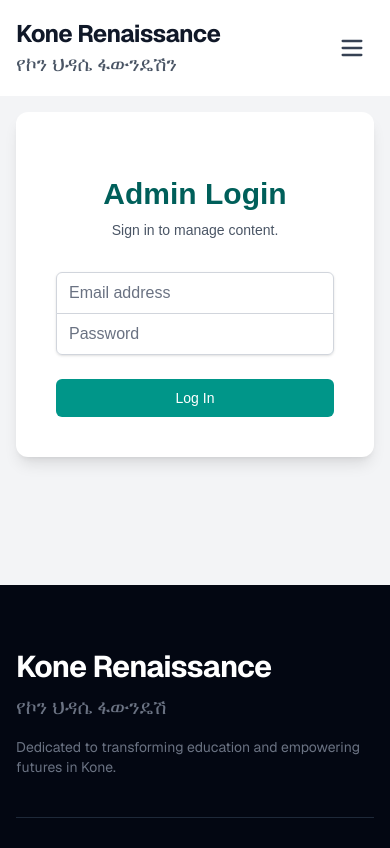
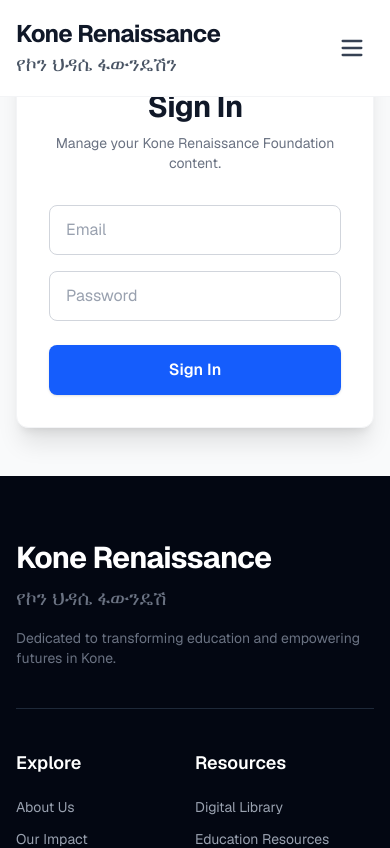
Before and after one commit to solowon27/krf, a Next.js app in the folder client/: page /login in a window 390 px wide. Shown: the top 848 px of the page. Built offline with nearby package versions, Linux system fonts and the light colour scheme; no server answers.

Commit message:
responsive test 3

```diff
--- a/client/components/Header.tsx
+++ b/client/components/Header.tsx
@@ -140,9 +140,9 @@ export default function Header({ className }: HeaderProps) {
                 <Link href="/login" className="text-gray-700 hover:text-gray-900 transition-colors duration-300 font-medium text-lg">
                   Login
                 </Link>
-                <Link href="/signup" className="text-gray-700 hover:text-gray-900 transition-colors duration-300 font-medium text-lg">
+                {/* <Link href="/signup" className="text-gray-700 hover:text-gray-900 transition-colors duration-300 font-medium text-lg">
                   Sign Up
-                </Link>
+                </Link> */}
               </>
             )}
 
@@ -257,11 +257,11 @@ export default function Header({ className }: HeaderProps) {
                   Login
                 </Link>
               </motion.div>
-              <motion.div variants={mobileLinkVariants}>
+              {/* <motion.div variants={mobileLinkVariants}>
                 <Link href="/signup" onClick={() => setIsMenuOpen(false)} className="block text-4xl font-bold text-white hover:text-gray-300 transition-colors duration-300 py-2">
                   Sign Up
                 </Link>
-              </motion.div>
+              </motion.div> */}
             </>
           )}
 
--- a/client/src/app/login/page.tsx
+++ b/client/src/app/login/page.tsx
@@ -1,3 +1,4 @@
+// app/login/page.tsx
 'use client';
 
 import { useMutation, gql } from '@apollo/client';
@@ -44,22 +45,29 @@ export default function LoginPage() {
 
   return (
     // Outer container for the entire page layout: header, main content, footer
-    <div className="min-h-screen py-16 flex flex-col bg-gray-100">
-      <Header /> {/* Add Header here */}
+    // Uses flex-col to stack header, main, footer vertically.
+    // min-h-screen ensures it takes full viewport height.
+    // bg-gray-50 for a very subtle off-white background, typical of Apple's clean aesthetic.
+    <div className="min-h-screen flex flex-col bg-gray-50 text-gray-900 font-sans antialiased">
+      <Header className="relative z-20" /> {/* Ensure Header can accept className */}
 
       {/* Main content area, uses flex-grow to take up available space and push footer down */}
-      <main className="flex-grow flex items-center justify-center px-4 sm:px-6 lg:px-8 py-12">
-        <div className="max-w-md w-full space-y-8 p-10 bg-white rounded-xl mb-20 shadow-lg"> {/* Enhanced shadow and rounded */}
+      {/* Centered flex container for the login card */}
+      <main className="flex-grow flex items-center justify-center px-4 sm:px-6 lg:px-8 py-12 md:py-20">
+        {/* Login Card Container */}
+        <div className="max-w-sm w-full p-8 md:p-10 bg-white rounded-xl shadow-xl border border-gray-100 space-y-6 md:space-y-8">
           <div>
-            <h2 className="mt-6 text-center text-3xl font-extrabold text-teal-800"> {/* Teal heading */}
-              Admin Login
+            {/* Main Heading - Clean, dark text, similar to Apple's headings */}
+            <h2 className="mt-2 text-center text-3xl md:text-4xl font-bold text-gray-900 tracking-tight">
+              Sign In
             </h2>
-            <p className="mt-2 text-center text-sm text-gray-600">
-              Sign in to manage content.
+            {/* Sub-text - Lighter gray for secondary information */}
+            <p className="mt-2 text-center text-sm text-gray-500">
+              Manage your Kone Renaissance Foundation content.
             </p>
           </div>
           <form className="mt-8 space-y-6" onSubmit={handleSubmit}>
-            <div className="rounded-md shadow-sm -space-y-px">
+            <div className="space-y-4"> {/* Increased space between input fields */}
               <div>
                 <label htmlFor="email-address" className="sr-only">Email address</label>
                 <input
@@ -68,8 +76,9 @@ export default function LoginPage() {
                   type="email"
                   autoComplete="email"
                   required
-                  className="appearance-none rounded-none relative block w-full px-3 py-2 border border-gray-300 placeholder-gray-500 text-gray-900 rounded-t-md focus:outline-none focus:ring-amber-500 focus:border-amber-500 focus:z-10 sm:text-sm"
-                  placeholder="Email address"
+                  // Apple-like input styling: full rounded, subtle border, clean focus state
+                  className="appearance-none block w-full px-4 py-3 border border-gray-300 placeholder-gray-400 text-gray-900 rounded-lg focus:outline-none focus:ring-2 focus:ring-blue-500 focus:border-blue-500 transition-all duration-200 sm:text-base"
+                  placeholder="Email"
                   value={form.email}
                   onChange={(e) => setForm({ ...form, email: e.target.value })}
                 />
@@ -80,9 +89,10 @@ export default function LoginPage() {
                   id="password"
                   name="password"
                   type="password"
-                  autoComplete="current-password" // Important for password managers
+                  autoComplete="current-password"
                   required
-                  className="appearance-none rounded-none relative block w-full px-3 py-2 border border-gray-300 placeholder-gray-500 text-gray-900 rounded-b-md focus:outline-none focus:ring-amber-500 focus:border-amber-500 focus:z-10 sm:text-sm"
+                  // Consistent input styling
+                  className="appearance-none block w-full px-4 py-3 border border-gray-300 placeholder-gray-400 text-gray-900 rounded-lg focus:outline-none focus:ring-2 focus:ring-blue-500 focus:border-blue-500 transition-all duration-200 sm:text-base"
                   placeholder="Password"
                   value={form.password}
                   onChange={(e) => setForm({ ...form, password: e.target.value })}
@@ -93,12 +103,26 @@ export default function LoginPage() {
             <div>
               <button
                 type="submit"
-                className={`group relative w-full flex justify-center py-2 px-4 border border-transparent text-sm font-medium rounded-md text-white ${
-                  loading ? 'bg-teal-400 cursor-not-allowed' : 'bg-teal-600 hover:bg-teal-700'
-                } focus:outline-none focus:ring-2 focus:ring-offset-2 focus:ring-teal-500 transition-colors duration-300`}
+                // Apple-like button styling: primary blue, rounded, subtle shadow, smooth hover
+                className={`w-full flex justify-center py-3 px-4 border border-transparent text-base font-semibold rounded-lg shadow-sm
+                  ${loading
+                    ? 'bg-blue-400 cursor-not-allowed'
+                    : 'bg-blue-600 hover:bg-blue-700 active:bg-blue-800' // Added active state for click feedback
+                  }
+                  text-white focus:outline-none focus:ring-2 focus:ring-offset-2 focus:ring-blue-500 transition-all duration-200 transform hover:scale-[1.005]`}
                 disabled={loading} // Disable button while loading
               >
-                {loading ? 'Logging In...' : 'Log In'} {/* Change text based on loading state */}
+                {loading ? (
+                  <span className="flex items-center">
+                    <svg className="animate-spin -ml-1 mr-3 h-5 w-5 text-white" xmlns="http://www.w3.org/2000/svg" fill="none" viewBox="0 0 24 24">
+                      <circle className="opacity-25" cx="12" cy="12" r="10" stroke="currentColor" strokeWidth="4"></circle>
+                      <path className="opacity-75" fill="currentColor" d="M4 12a8 8 0 018-8V0C5.373 0 0 5.373 0 12h4zm2 5.291A7.962 7.962 0 014 12H0c0 3.042 1.135 5.824 3 7.938l3-2.647z"></path>
+                    </svg>
+                    Logging In...
+                  </span>
+                ) : (
+                  'Sign In' // Changed button text to "Sign In"
+                )}
               </button>
             </div>
 
@@ -111,7 +135,7 @@ export default function LoginPage() {
         </div>
       </main>
 
-      <Footer /> {/* Add Footer here */}
+      <Footer /> {/* Footer remains as is, assumed to be part of the full page layout */}
     </div>
   );
 }
--- a/client/src/app/signup/page.tsx
+++ b/client/src/app/signup/page.tsx
@@ -1,3 +1,4 @@
+// app/admin-signup/page.tsx
 'use client';
 
 import { useMutation, gql } from '@apollo/client';
@@ -45,22 +46,31 @@ export default function AdminSignup() {
 
   return (
     // Outer container for the entire page layout: header, main content, footer
-    <div className="min-h-screen py-16 flex flex-col bg-gray-100">
-      <Header /> {/* Add Header here */}
+    // Uses flex-col to stack header, main, footer vertically.
+    // min-h-screen ensures it takes full viewport height.
+    // bg-gray-50 for a very subtle off-white background, typical of Apple's clean aesthetic.
+    <div className="min-h-screen flex flex-col bg-gray-50 text-gray-900 font-sans antialiased">
+      <Header className="relative z-20" /> {/* Ensure Header can accept className */}
 
       {/* Main content area, uses flex-grow to take up available space and push footer down */}
-      <main className="flex-grow flex items-center justify-center px-4 sm:px-6 lg:px-8 py-12">
-        <div className="max-w-md w-full space-y-8 mb-20 p-10 bg-white rounded-xl shadow-lg"> {/* Enhanced shadow and rounded */}
+      {/* Centered flex container for the signup card */}
+      <main className="flex-grow flex items-center justify-center px-4 sm:px-6 lg:px-8 py-12 md:py-20">
+        {/* Signup Card Container */}
+        {/* max-w-sm for max width, p- for padding, bg-white for card background, shadow-xl for subtle shadow,
+            border for clean edge, space-y for vertical spacing between elements inside the card. */}
+        <div className="max-w-sm w-full p-8 md:p-10 bg-white rounded-xl shadow-xl border border-gray-100 space-y-6 md:space-y-8">
           <div>
-            <h2 className="mt-6 text-center text-3xl font-extrabold text-teal-800"> {/* Teal heading */}
-              Admin Account Setup
+            {/* Main Heading - Clean, dark text, similar to Apple's headings */}
+            <h2 className="mt-2 text-center text-3xl md:text-4xl font-bold text-gray-900 tracking-tight">
+              Create Admin Account
             </h2>
-            <p className="mt-2 text-center text-sm text-gray-600">
-              Create your primary administrator account.
+            {/* Sub-text - Lighter gray for secondary information */}
+            <p className="mt-2 text-center text-sm text-gray-500">
+              Set up your primary administrator credentials.
             </p>
           </div>
           <form className="mt-8 space-y-6" onSubmit={handleSubmit}>
-            <div className="rounded-md shadow-sm -space-y-px">
+            <div className="space-y-4"> {/* Increased space between input fields */}
               <div>
                 <label htmlFor="first-name" className="sr-only">First Name</label>
                 <input
@@ -69,7 +79,8 @@ export default function AdminSignup() {
                   type="text"
                   autoComplete="given-name"
                   required
-                  className="appearance-none rounded-none relative block w-full px-3 py-2 border border-gray-300 placeholder-gray-500 text-gray-900 rounded-t-md focus:outline-none focus:ring-amber-500 focus:border-amber-500 focus:z-10 sm:text-sm"
+                  // Apple-like input styling: full rounded, subtle border, clean focus state
+                  className="appearance-none block w-full px-4 py-3 border border-gray-300 placeholder-gray-400 text-gray-900 rounded-lg focus:outline-none focus:ring-2 focus:ring-blue-500 focus:border-blue-500 transition-all duration-200 sm:text-base"
                   placeholder="First Name"
                   value={form.firstName}
                   onChange={(e) => setForm({ ...form, firstName: e.target.value })}
@@ -83,8 +94,9 @@ export default function AdminSignup() {
                   type="email"
                   autoComplete="email"
                   required
-                  className="appearance-none rounded-none relative block w-full px-3 py-2 border border-gray-300 placeholder-gray-500 text-gray-900 rounded-t-md focus:outline-none focus:ring-amber-500 focus:border-amber-500 focus:z-10 sm:text-sm"
-                  placeholder="Email address"
+                  // Consistent input styling
+                  className="appearance-none block w-full px-4 py-3 border border-gray-300 placeholder-gray-400 text-gray-900 rounded-lg focus:outline-none focus:ring-2 focus:ring-blue-500 focus:border-blue-500 transition-all duration-200 sm:text-base"
+                  placeholder="Email Address"
                   value={form.email}
                   onChange={(e) => setForm({ ...form, email: e.target.value })}
                 />
@@ -97,25 +109,42 @@ export default function AdminSignup() {
                   type="password"
                   autoComplete="new-password"
                   required
-                  className="appearance-none rounded-none relative block w-full px-3 py-2 border border-gray-300 placeholder-gray-500 text-gray-900 rounded-b-md focus:outline-none focus:ring-amber-500 focus:border-amber-500 focus:z-10 sm:text-sm"
+                  // Consistent input styling
+                  className="appearance-none block w-full px-4 py-3 border border-gray-300 placeholder-gray-400 text-gray-900 rounded-lg focus:outline-none focus:ring-2 focus:ring-blue-500 focus:border-blue-500 transition-all duration-200 sm:text-base"
                   placeholder="Password"
                   value={form.password}
                   onChange={(e) => setForm({ ...form, password: e.target.value })}
                 />
               </div>
               {/* Hidden field for role if it's always 'admin' for this form */}
+              {/* This input type is not visibly rendered, so styling is not applied here */}
               <input type="hidden" name="role" value="admin" />
             </div>
 
             <div>
               <button
                 type="submit"
-                className={`group relative w-full flex justify-center py-2 px-4 border border-transparent text-sm font-medium rounded-md text-white ${
-                  loading ? 'bg-teal-400 cursor-not-allowed' : 'bg-teal-600 hover:bg-teal-700'
-                } focus:outline-none focus:ring-2 focus:ring-offset-2 focus:ring-teal-500 transition-colors duration-300`}
-                disabled={loading}
+                // Apple-like button styling: primary blue, rounded, subtle shadow, smooth hover
+                className={`w-full flex justify-center py-3 px-4 border border-transparent text-base font-semibold rounded-lg shadow-sm
+                  ${loading
+                    ? 'bg-blue-400 cursor-not-allowed' // Lighter blue for loading state
+                    : 'bg-blue-600 hover:bg-blue-700 active:bg-blue-800' // Added active state for click feedback
+                  }
+                  text-white focus:outline-none focus:ring-2 focus:ring-offset-2 focus:ring-blue-500 transition-all duration-200 transform hover:scale-[1.005]`}
+                disabled={loading} // Disable button while loading
               >
-                {loading ? 'Registering...' : 'Create Admin Account'}
+                {loading ? (
+                  <span className="flex items-center">
+                    {/* Inline SVG for loading spinner for consistency and no external dependencies */}
+                    <svg className="animate-spin -ml-1 mr-3 h-5 w-5 text-white" xmlns="http://www.w3.org/2000/svg" fill="none" viewBox="0 0 24 24">
+                      <circle className="opacity-25" cx="12" cy="12" r="10" stroke="currentColor" strokeWidth="4"></circle>
+                      <path className="opacity-75" fill="currentColor" d="M4 12a8 8 0 018-8V0C5.373 0 0 5.373 0 12h4zm2 5.291A7.962 7.962 0 014 12H0c0 3.042 1.135 5.824 3 7.938l3-2.647z"></path>
+                    </svg>
+                    Registering...
+                  </span>
+                ) : (
+                  'Create Account' // Changed button text to "Create Account"
+                )}
               </button>
             </div>
 
@@ -128,7 +157,7 @@ export default function AdminSignup() {
         </div>
       </main>
 
-      <Footer /> {/* Add Footer here */}
+      <Footer /> {/* Footer remains as is, assumed to be part of the full page layout */}
     </div>
   );
 }
```
Also changed, not shown: client/components/Footer.tsx (+1 -6 lines).
